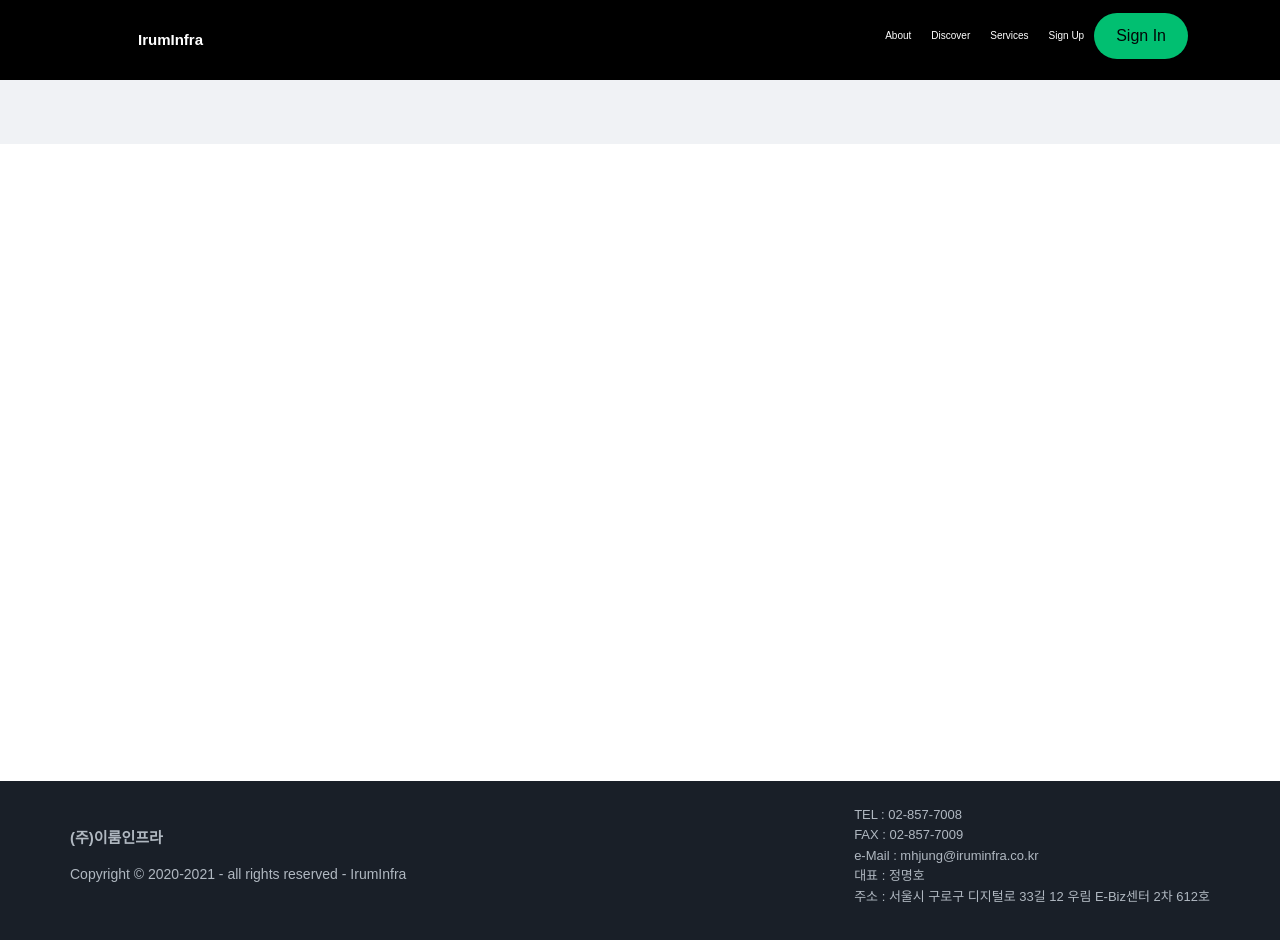
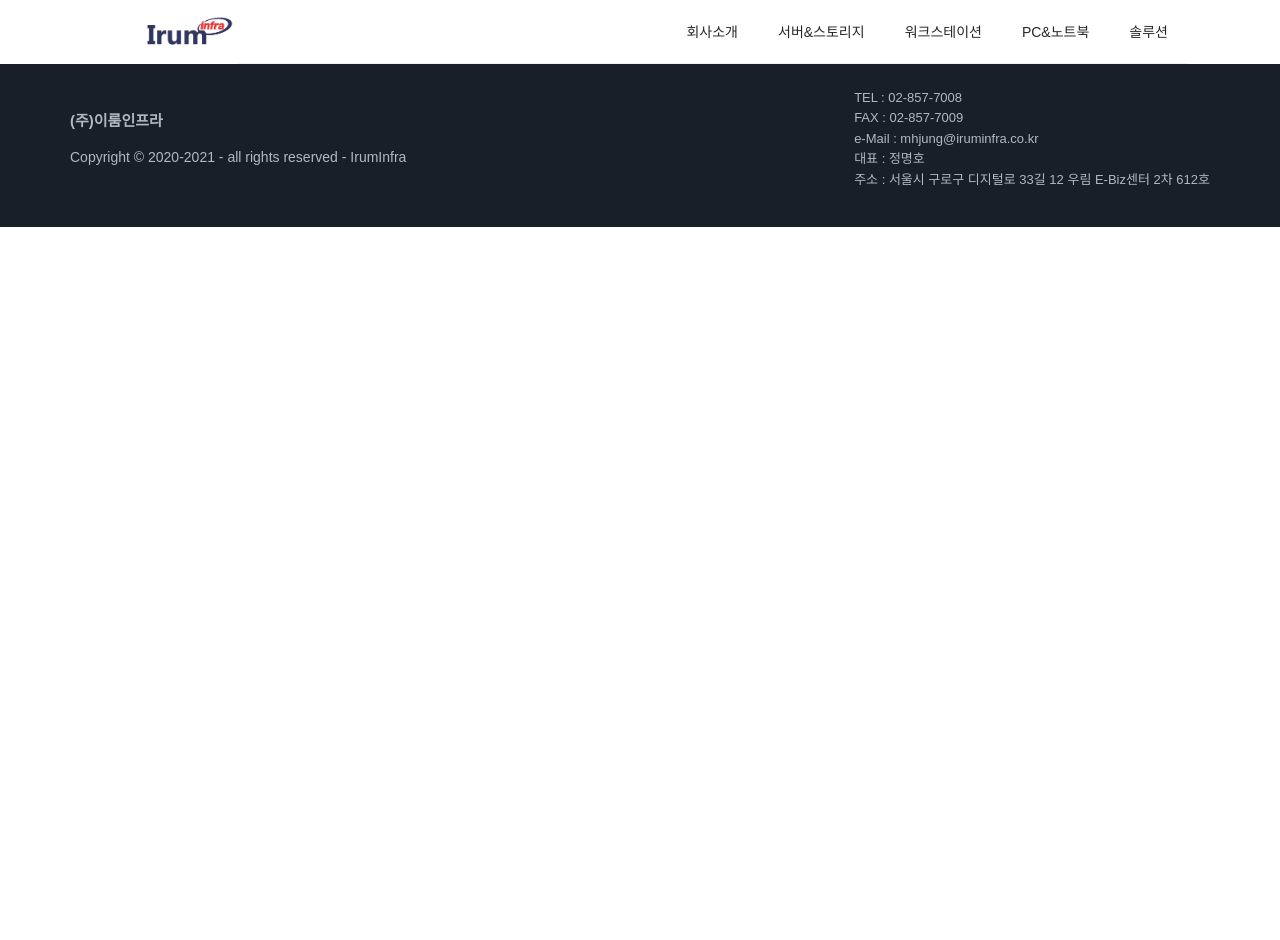
Before and after one commit to younghun1124/IrumInfraWeb, a React (Create React App) app: page /vmware in a window 1280 px wide. Shown: the top 940 px of the page. After the commit the page ends 800 px from the top, so only its background shows below. Built offline with nearby package versions, Linux system fonts and the light colour scheme.

Commit message:
navbar교체

```diff
--- a/src/App.js
+++ b/src/App.js
@@ -11,31 +11,29 @@ import { Routes, Route } from 'react-router-dom';
 import { Layout, BackTop } from 'antd';
 /** @jsxImportSource @emotion/react */
 import { css } from '@emotion/react';
-
+import { useState } from 'react';
 import { InnerContainer } from './styles/CustomStyled';
-
+import Nav from './components/Navbar/Nav.js';
+import Sidebar from './components/Sidebar';
 const { Header, Content, Footer } = Layout;
 function App() {
+    const [isOpen, setIsOpen] = useState(false);
+    const toggle = () => {
+        setIsOpen(!isOpen);
+    };
     return (
         <>
             <BackTop />
-            <Layout>
-                {/* <Header
-                    style={{
-                        position: 'fixed',
-                        zIndex: 1,
-                        width: '100vw',
-                        background: 'white',
-                        borderBottom: '1px solid #f0f0f0',
-                    }}
-                ></Header> */}
-                <Navbar />
+
+            <Sidebar isOpen={isOpen} toggle={toggle} />
+
+            <Navbar toggle={toggle} />
+
             <div
                 css={css`
                     display: flex;
                     flex-direction: column;
-                        height: 100vh;
-                        margin-top: 64px;
+                    height: 100%;
                 `}
             >
                 <Content
@@ -55,10 +53,7 @@ function App() {
                             path='/workstation/*'
                             element={<WorkStation />}
                         />
-                            <Route
-                                path='/pc&laptop/*'
-                                element={<PCAndLaptop />}
-                            />
+                        <Route path='/pc&laptop/*' element={<PCAndLaptop />} />
                         <Route path='/solution/*' element={<Solution />} />
                     </Routes>
                 </Content>
@@ -87,8 +82,8 @@ function App() {
                                 </strong>
                             </p>
                             <p>
-                                    Copyright © 2020-2021 - all rights reserved
-                                    - IrumInfra
+                                Copyright © 2020-2021 - all rights reserved -
+                                IrumInfra
                             </p>
                         </div>
                         <address
@@ -117,7 +112,6 @@ function App() {
                     </InnerContainer>
                 </Footer>
             </div>
-            </Layout>
         </>
     );
 }
--- a/src/components/HeroSection/HeroElements.js
+++ b/src/components/HeroSection/HeroElements.js
@@ -1,11 +1,13 @@
 import styled from '@emotion/styled';
+import { Typography } from 'antd';
 import { MdKeyboardArrowRight, MdArrowForward } from 'react-icons/md';
+const { Title } = Typography;
 export const HeroContainer = styled.div`
     background: #0c0c0c;
     display: flex;
     justify-content: center;
     align-items: center;
-    padding: 0 30px;
+
     height: 800px;
     top: 0;
 
@@ -15,7 +17,7 @@ export const HeroContainer = styled.div`
     /*aAdd :before styles*/
 `;
 export const HeroBg = styled.div`
-    position: absolute;
+    position: relative;
     top: 0;
     right: 0;
     bottom: 0;
@@ -42,8 +44,8 @@ export const HeroContent = styled.div`
     align-items: center;
 `;
 
-export const HeroH1 = styled.h1`
-    color: #fff;
+export const HeroH1 = styled(Title)`
+    color: #fff !important;
     font-size: 48px;
     text-align: center;
     @media screen and(max-width:768px) {
--- a/src/components/Navbar/Nav.js
+++ b/src/components/Navbar/Nav.js
@@ -16,16 +16,6 @@ const Nav = () => {
                 justify-content: space-between;
             `}
         >
-            <div>
-                <Link to='/'>
-                    <img
-                        src='/Logo.png'
-                        alt='이룸인프라 로고'
-                        style={{ width: '100px' }}
-                    />
-                </Link>
-            </div>
-
             <Menu
                 style={{ width: '100%', flex: '0 0 1', justifyContent: 'end' }}
                 mode='horizontal'
--- a/src/components/Navbar/NavbarElements.js
+++ b/src/components/Navbar/NavbarElements.js
@@ -1,14 +1,16 @@
 import styled from '@emotion/styled';
 import { Link as LinkR } from 'react-router-dom';
 import { Link as LinkS } from 'react-scroll';
+import { Menu } from 'antd';
 export const Nav = styled.nav`
-    background: #000000;
-    height: 80px;
+    /* line-height: 64px; */
+    background: #fff;
+    height: 64px;
     /* margin-top: -80px; */
     display: flex;
     justify-content: center;
     align-items: center;
-    font-size: 1rem;
+    font-size: 1.6rem;
     position: sticky;
     top: 0;
     z-index: 10;
@@ -20,7 +22,7 @@ export const Nav = styled.nav`
 export const NavbarContainer = styled.div`
     display: flex;
     justify-content: space-between;
-    height: 8px;
+    /* height: 8px; */
     z-index: 1;
     width: 100%;
     padding: 0 24px;
@@ -48,18 +50,19 @@ export const MobileIcon = styled.div`
         top: 0;
         right: 0;
         transform: translate(-100%, 60%);
-        font-size: 1.8rem;
+        font-size: 2.2rem;
         cursor: pointer;
-        color: #fff;
+        color: #000;
     }
 `;
 
-export const NavMenu = styled.ul`
+export const NavMenu = styled(Menu)`
     display: flex;
     align-items: center;
     list-style: none;
     text-align: center;
     margin-right: -22px;
+    line-height: 64px;
 
     @media screen and (max-width: 768px) {
         display: none;
--- a/src/components/Navbar/index.js
+++ b/src/components/Navbar/index.js
@@ -1,4 +1,4 @@
-import React from 'react';
+import React, { useState } from 'react';
 import { FaBars } from 'react-icons/fa';
 import {
     Nav,
@@ -11,31 +11,113 @@ import {
     NavBtn,
     NavBtnLink,
 } from './NavbarElements';
+import { Menu, Affix, Row, Col, Layout } from 'antd';
+import { Link, NavLink } from 'react-router-dom';
+const { SubMenu } = Menu;
 const Navbar = ({ toggle }) => {
+    const [current, setCurret] = useState('0');
+    const handleClick = (e) => {
+        setCurret(e.key);
+    };
     return (
         <>
             <Nav>
                 <NavbarContainer>
-                    <NavLogo to='/'>IrumInfra</NavLogo>
+                    <NavLogo to='/'>
+                        <img
+                            src='/Logo.png'
+                            alt='이룸인프라 로고'
+                            style={{ width: '100px' }}
+                        />
+                    </NavLogo>
+
                     <MobileIcon onClick={toggle}>
                         <FaBars />
                     </MobileIcon>
-                    <NavMenu>
-                        <NavItem>
-                            <NavLinks to='about'>About</NavLinks>
-                        </NavItem>
-                        <NavItem>
-                            <NavLinks to='discover'>Discover</NavLinks>
-                        </NavItem>
-                        <NavItem>
-                            <NavLinks to='services'>Services</NavLinks>
-                        </NavItem>
-                        <NavItem>
-                            <NavLinks to='signup'>Sign Up</NavLinks>
-                        </NavItem>
-                        <NavBtn>
-                            <NavBtnLink to='/signin'>Sign In</NavBtnLink>
-                        </NavBtn>
+
+                    <NavMenu
+                        style={{
+                            width: '100%',
+                            flex: '0 0 1',
+                            justifyContent: 'end',
+                        }}
+                        mode='horizontal'
+                        selectedKeys={[current]}
+                        onClick={handleClick}
+                    >
+                        <SubMenu key='company' title='회사소개'>
+                            <Menu.Item key='setting:1'>
+                                <NavLink to='/introduction/welcome'>
+                                    인사말
+                                </NavLink>
+                            </Menu.Item>
+                            <Menu.Item key='setting:2'>
+                                <NavLink to='/introduction/businessArea'>
+                                    사업영역
+                                </NavLink>
+                            </Menu.Item>
+                            <Menu.Item key='setting:3'>
+                                <NavLink to='/introduction/organization'>
+                                    조직도
+                                </NavLink>
+                            </Menu.Item>
+                            <Menu.Item key='setting:5'>
+                                <NavLink to='/introduction/partners'>
+                                    주요협력사
+                                </NavLink>
+                            </Menu.Item>
+                            <Menu.Item key='setting:6'>
+                                <NavLink to='/introduction/location'>
+                                    Contact
+                                </NavLink>
+                            </Menu.Item>
+                        </SubMenu>
+                        <SubMenu key='server&storage' title='서버&스토리지'>
+                            <Menu.Item key='setting:7'>
+                                <NavLink to='/server&storage/server'>
+                                    서버
+                                </NavLink>
+                            </Menu.Item>
+                            <Menu.Item key='setting:8'>
+                                <NavLink to='/server&storage/storage'>
+                                    스토리지
+                                </NavLink>
+                            </Menu.Item>
+                        </SubMenu>
+                        <SubMenu key='workstation' title='워크스테이션'>
+                            <Menu.Item key='setting:9'>
+                                <NavLink to='/workstation/tower'>
+                                    Tower Workstation
+                                </NavLink>
+                            </Menu.Item>
+                            <Menu.Item key='setting:10'>
+                                <NavLink to='/workstation/mobile'>
+                                    Mobile WorkStation
+                                </NavLink>
+                            </Menu.Item>
+                        </SubMenu>
+                        <SubMenu key='PC&laptop' title='PC&노트북'>
+                            <Menu.Item key='setting:11'>
+                                <NavLink to='/pc&laptop/thinkCentre'>
+                                    Think Centre
+                                </NavLink>
+                            </Menu.Item>
+                            <Menu.Item key='setting:12'>
+                                <NavLink to='/pc&laptop/thinkPad'>
+                                    ThinkPad
+                                </NavLink>
+                            </Menu.Item>
+                        </SubMenu>
+                        <SubMenu key='solution' title='솔루션'>
+                            <Menu.Item key='setting:13'>
+                                <NavLink to='/solution/nutanix'>
+                                    Nutanix
+                                </NavLink>
+                            </Menu.Item>
+                            <Menu.Item key='setting:14'>
+                                <NavLink to='/solution/vmware'>Vmware</NavLink>
+                            </Menu.Item>
+                        </SubMenu>
                     </NavMenu>
                 </NavbarContainer>
             </Nav>
--- a/src/pages/Home.js
+++ b/src/pages/Home.js
@@ -45,6 +45,7 @@ const Home = () => {
                 />
             </Carousel> */}
             <HeroSection />
+
             <div
                 css={css`
                     width: 100%;
```
Lines whose indentation alone changed are shown as unchanged.
